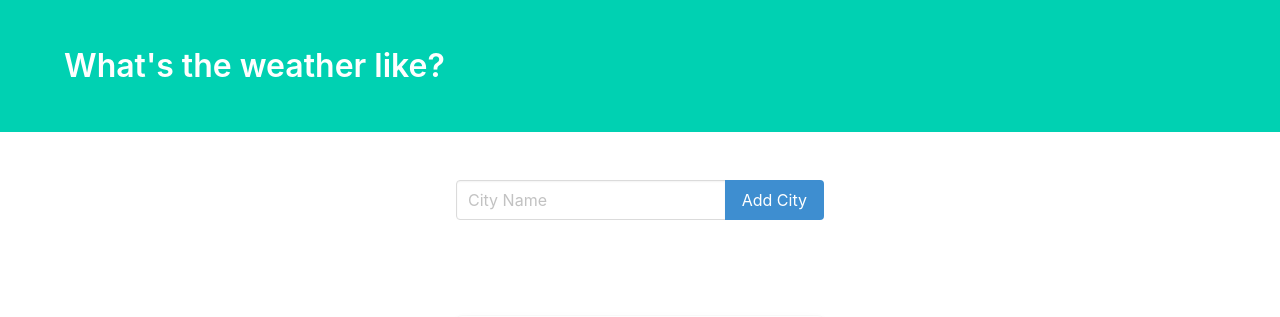
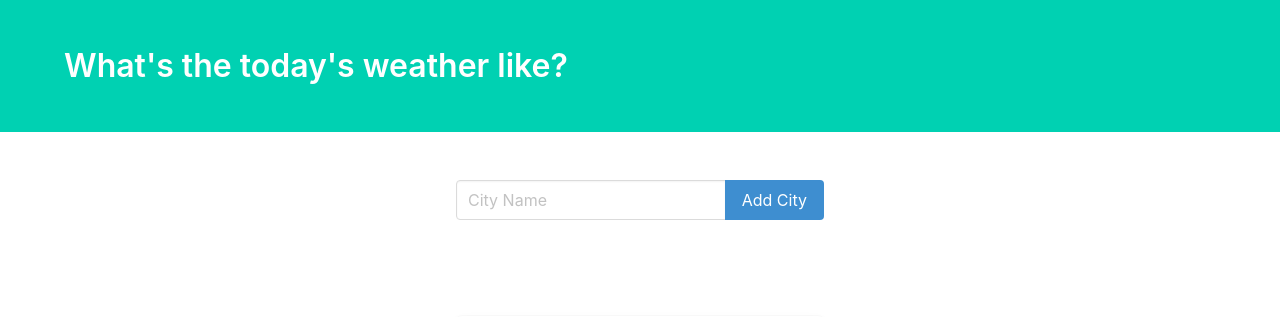
Before and after one commit to vibhusharma41211/Weather-App, a Django app: page / in a window 1280 px wide. Shown: the top 317 px of the page. Run offline with Django 3.2, Linux system fonts and the light colour scheme; data comes from the database, SQL or seed files in the repository; both versions use the stored data as it was after the commit; data that the repository does not hold is empty; some libraries are stand-ins or nearby versions.

Commit message:
Added Docker file and changed the title.

```diff
--- a/weather_app_django/the_weather/the_weather/settings.py
+++ b/weather_app_django/the_weather/the_weather/settings.py
@@ -25,7 +25,7 @@ SECRET_KEY = '_%8&aaez4#5%6)$$#rxdbyv5)(he7(2&@_d77_00tehjkrj$n2'
 # SECURITY WARNING: don't run with debug turned on in production!
 DEBUG = True
 
-ALLOWED_HOSTS = []
+ALLOWED_HOSTS = ['*']
 
 
 # Application definition
--- a/weather_app_django/the_weather/weather/templates/weather/weather.html
+++ b/weather_app_django/the_weather/weather/templates/weather/weather.html
@@ -14,7 +14,7 @@
         <div class="hero-body">
             <div class="container">
                 <h1 class="title">
-                    What's the weather like?
+                    What's the today's weather like?
                 </h1>
             </div>
         </div>
```
Also changed, not shown: weather_app_django/the_weather/db.sqlite3, 1 other file.
